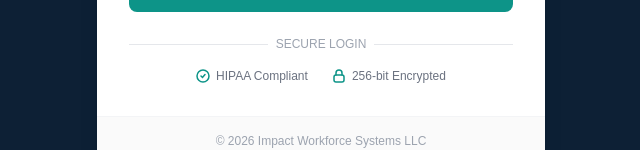
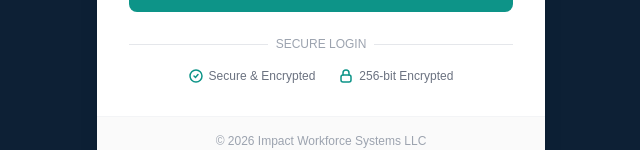
Before and after one commit to ImpactLearningBHS/bh-lms, a Next.js app: page /login in a window 1280 px wide. Shown: the part 536-686 px from the top of the page, without its empty margins (319-959 px from the left). Built offline with nearby package versions, Linux system fonts and the light colour scheme; no server answers.

Commit message:
Update security badge to accurate wording

```diff
--- a/app/login/page.js
+++ b/app/login/page.js
@@ -150,7 +150,7 @@ export default function LoginPage() {
                 <circle cx="7" cy="7" r="6" stroke="#0D9488" strokeWidth="1.5"/>
                 <path d="M5 7l1.5 1.5L9 5.5" stroke="#0D9488" strokeWidth="1.5" strokeLinecap="round"/>
               </svg>
-              <span className="text-xs" style={{color: '#6B7280'}}>HIPAA Compliant</span>
+              <span className="text-xs" style={{color: '#6B7280'}}>Secure & Encrypted</span>
             </div>
             <div className="flex items-center gap-1.5">
               <svg width="14" height="14" viewBox="0 0 14 14" fill="none">
```
